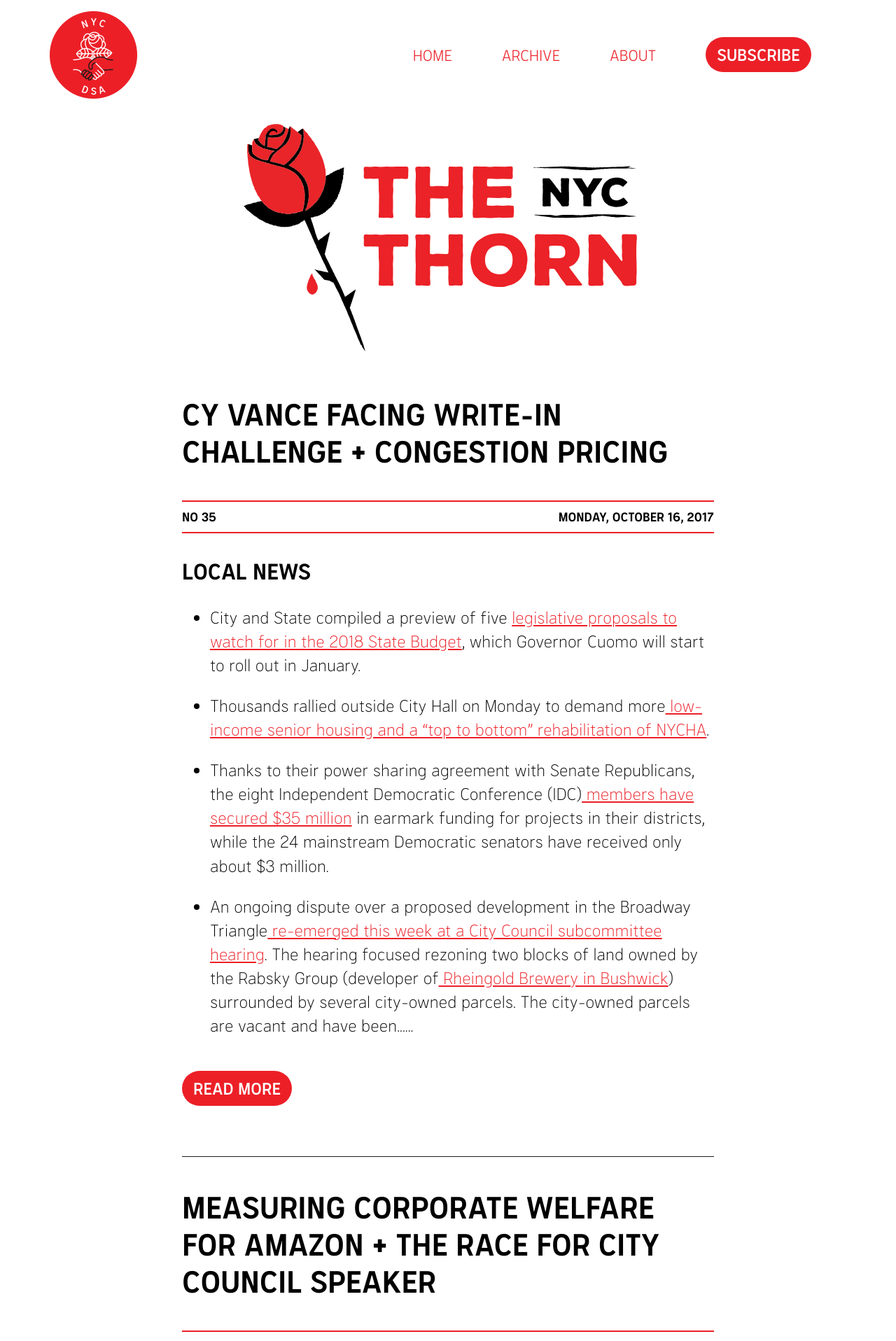
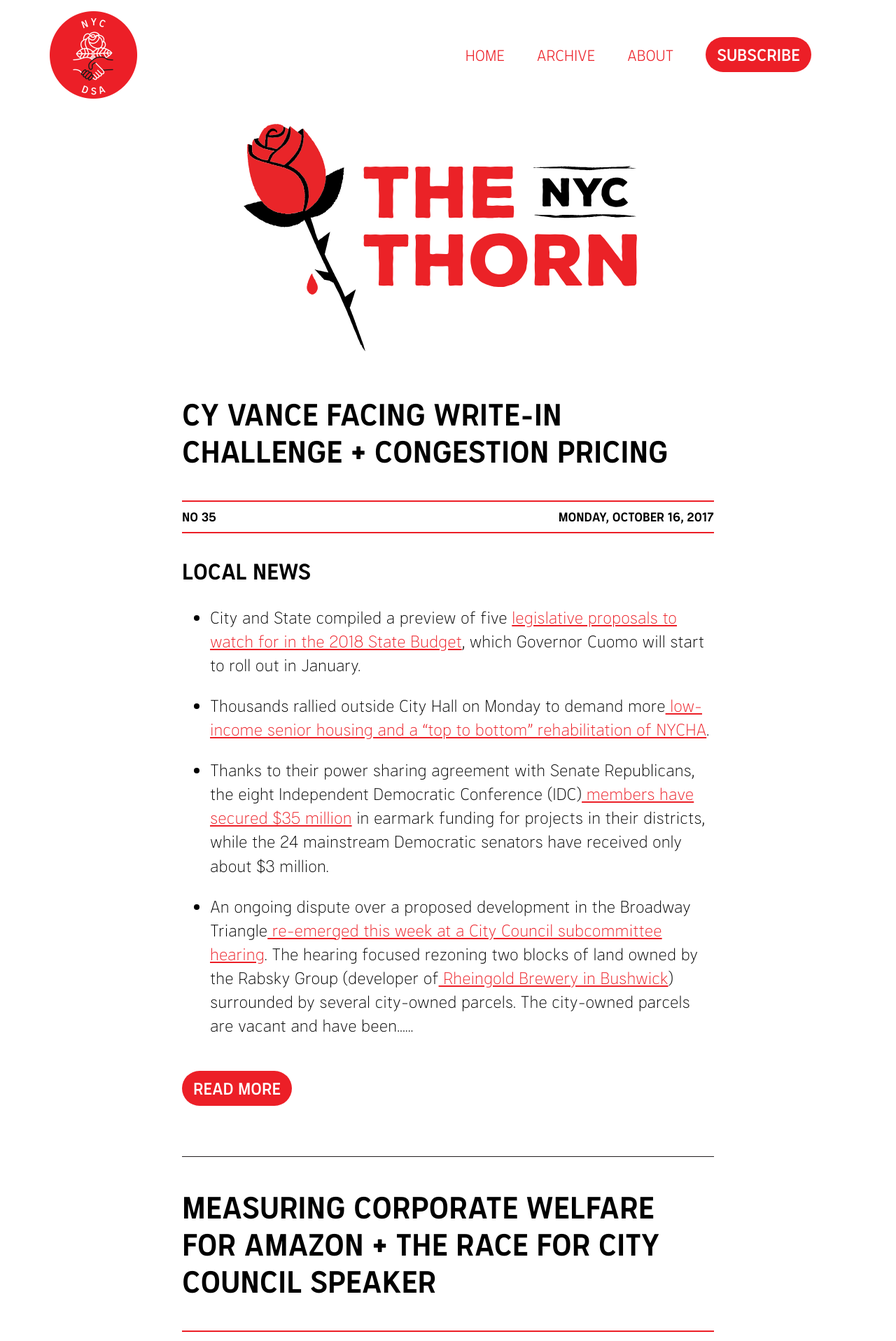
Before and after one commit to nycdsa/the-thorn, a Jekyll site: the page built from src/index.html, in a window 1280 px wide. Shown: the top 1916 px of the page at 70% size. Built offline with Jekyll 4.4.1, drawn with Linux system fonts in a browser that asks for light colours.

Commit message:
Update _header.scss

```diff
--- a/src/_sass/global/_header.scss
+++ b/src/_sass/global/_header.scss
@@ -54,10 +54,6 @@ nav ul {
 }
 nav ul li {
   display: inline-block;
-
-}
-nav ul li:not(:first-child) {
-  margin-left: 25px;
 }
 
 @media screen and (max-width: 560px) {
@@ -112,7 +108,7 @@ nav ul li:not(:first-child) {
   .nav-open {
     position: fixed;
     right: 10px;
-    top: 10px;
+    top: 50px;
     display: block;
     width: 48px;
     height: 48px;
@@ -122,8 +118,8 @@ nav ul li:not(:first-child) {
   }
   .nav-open i {
     display: block;
-    width: 20px;
-    height: 2px;
+    width: 25px;
+    height: 3px;
     background: #1f2227;
     border-radius: 2px;
     margin-left: 14px;
```
